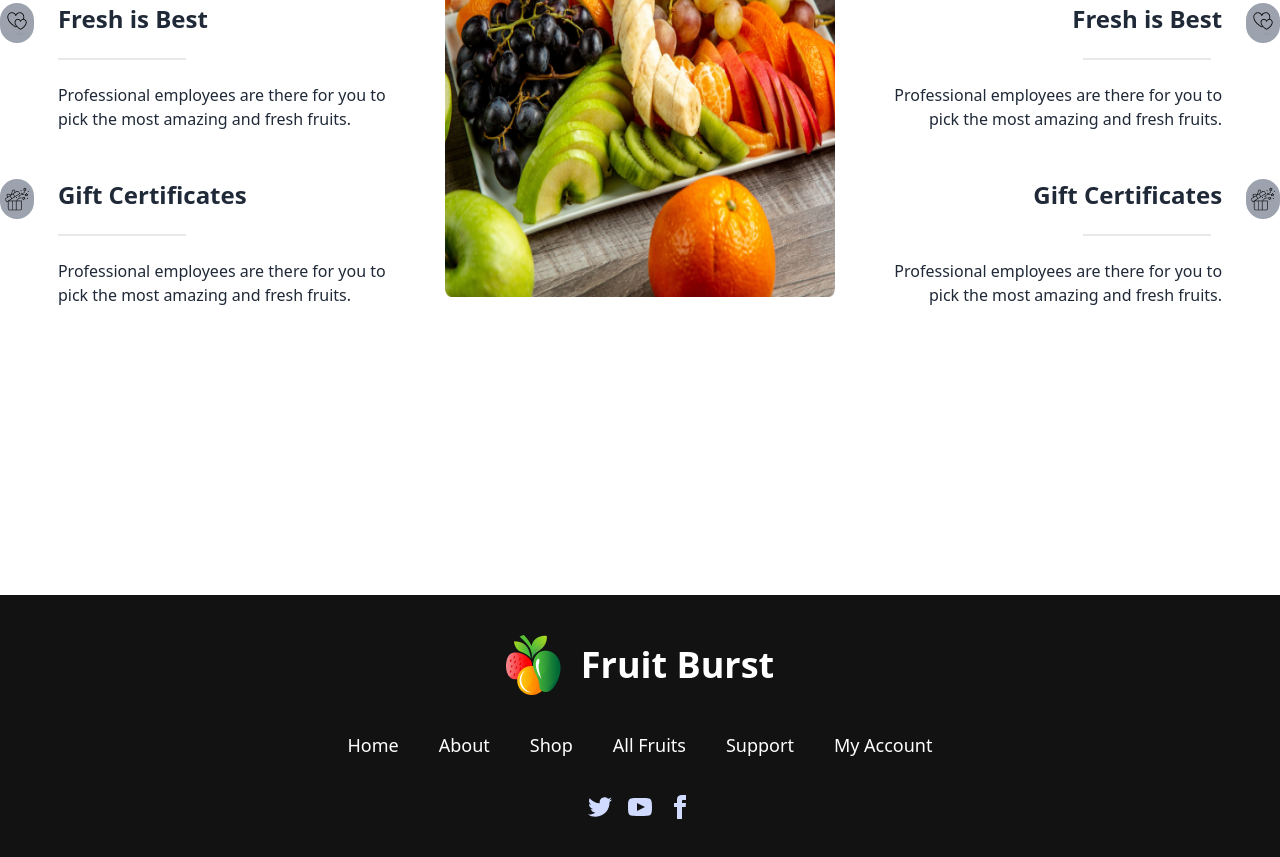
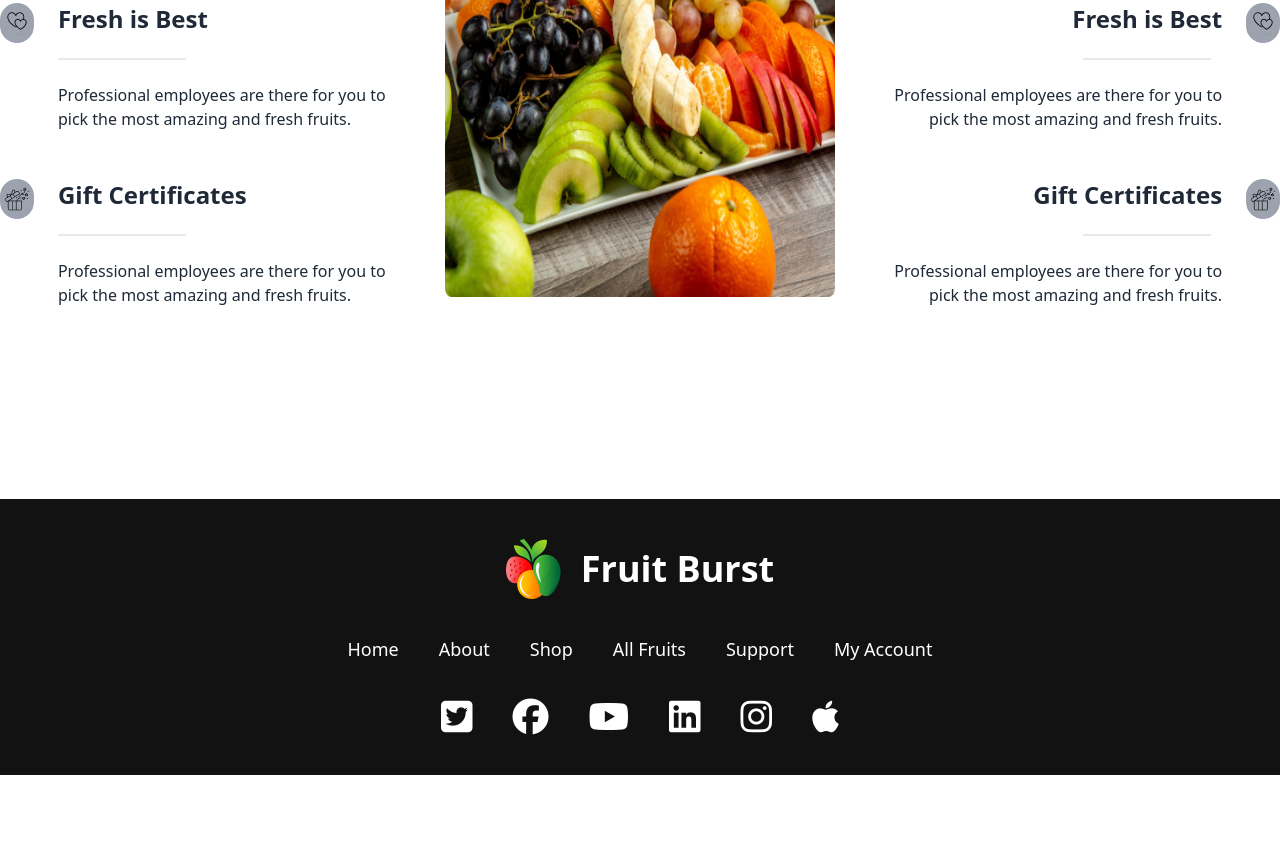
Before and after one commit to rifatrahman1/Fruit-Brust-DaisyUI, a plain HTML site: page index.html in a window 1280 px wide. Shown: the part 2994-3851 px from the top of the page. After the commit the page ends 3769 px from the top, so only its background shows below. Drawn offline with nearby package versions, Linux system fonts and the light colour scheme.

Commit message:
added to footer and last fruit and brust daisy ui finished yea huuu

```diff
--- a/index.html
+++ b/index.html
@@ -442,7 +442,7 @@
     <!-- main section end -->
 
     <!-- footer section start -->
-    <footer class="footer footer-center bg-[#121212] text-primary-content p-10">
+    <footer class="footer -my-24 footer-center bg-[#121212] text-primary-content p-10">
       <aside>
         <div class="flex items-center gap-5">
           <img src="images/logo.png" alt="">
@@ -457,43 +457,14 @@
         <a href="">Support</a>
         <a href="">My Account</a>
       </div>
-      <nav>
-        <div class="grid grid-flow-col gap-4">
-          <a>
-            <svg
-              xmlns="http://www.w3.org/2000/svg"
-              width="24"
-              height="24"
-              viewBox="0 0 24 24"
-              class="fill-current">
-              <path
-                d="M24 4.557c-.883.392-1.832.656-2.828.775 1.017-.609 1.798-1.574 2.165-2.724-.951.564-2.005.974-3.127 1.195-.897-.957-2.178-1.555-3.594-1.555-3.179 0-5.515 2.966-4.797 6.045-4.091-.205-7.719-2.165-10.148-5.144-1.29 2.213-.669 5.108 1.523 6.574-.806-.026-1.566-.247-2.229-.616-.054 2.281 1.581 4.415 3.949 4.89-.693.188-1.452.232-2.224.084.626 1.956 2.444 3.379 4.6 3.419-2.07 1.623-4.678 2.348-7.29 2.04 2.179 1.397 4.768 2.212 7.548 2.212 9.142 0 14.307-7.721 13.995-14.646.962-.695 1.797-1.562 2.457-2.549z"></path>
-            </svg>
-          </a>
-          <a>
-            <svg
-              xmlns="http://www.w3.org/2000/svg"
-              width="24"
-              height="24"
-              viewBox="0 0 24 24"
-              class="fill-current">
-              <path
-                d="M19.615 3.184c-3.604-.246-11.631-.245-15.23 0-3.897.266-4.356 2.62-4.385 8.816.029 6.185.484 8.549 4.385 8.816 3.6.245 11.626.246 15.23 0 3.897-.266 4.356-2.62 4.385-8.816-.029-6.185-.484-8.549-4.385-8.816zm-10.615 12.816v-8l8 3.993-8 4.007z"></path>
-            </svg>
-          </a>
-          <a>
-            <svg
-              xmlns="http://www.w3.org/2000/svg"
-              width="24"
-              height="24"
-              viewBox="0 0 24 24"
-              class="fill-current">
-              <path
-                d="M9 8h-3v4h3v12h5v-12h3.642l.358-4h-4v-1.667c0-.955.192-1.333 1.115-1.333h2.885v-5h-3.808c-3.596 0-5.192 1.583-5.192 4.615v3.385z"></path>
-            </svg>
-          </a>
-        </div>
-      </nav>
+      <div class="flex text-4xl text-white gap-10">
+        <i class="fa-brands fa-square-twitter"></i>
+        <i class="fa-brands fa-facebook"></i>
+        <i class="fa-brands fa-youtube"></i>
+        <i class="fa-brands fa-linkedin"></i>
+        <i class="fa-brands fa-instagram"></i>
+        <i class="fa-brands fa-apple"></i>
+      </div>
     </footer>
     <!-- footer section end -->
 </body>
```
